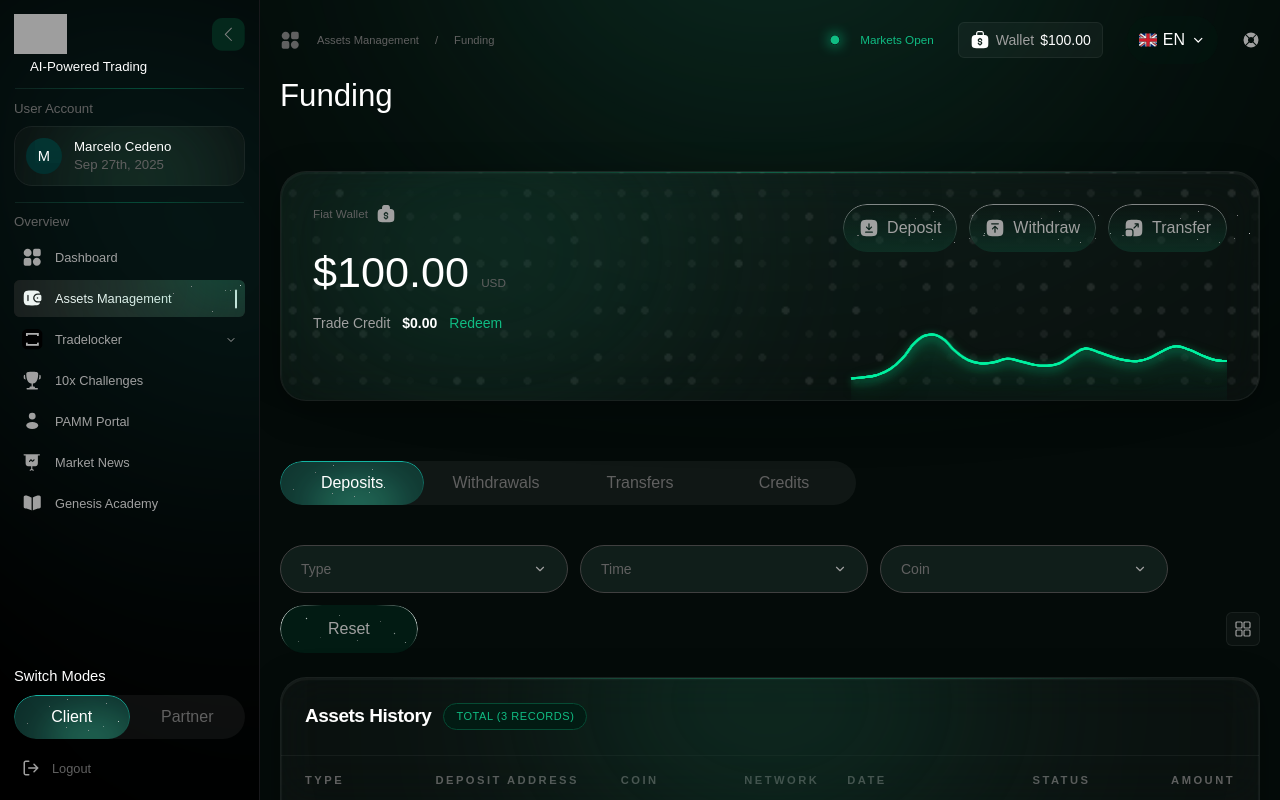
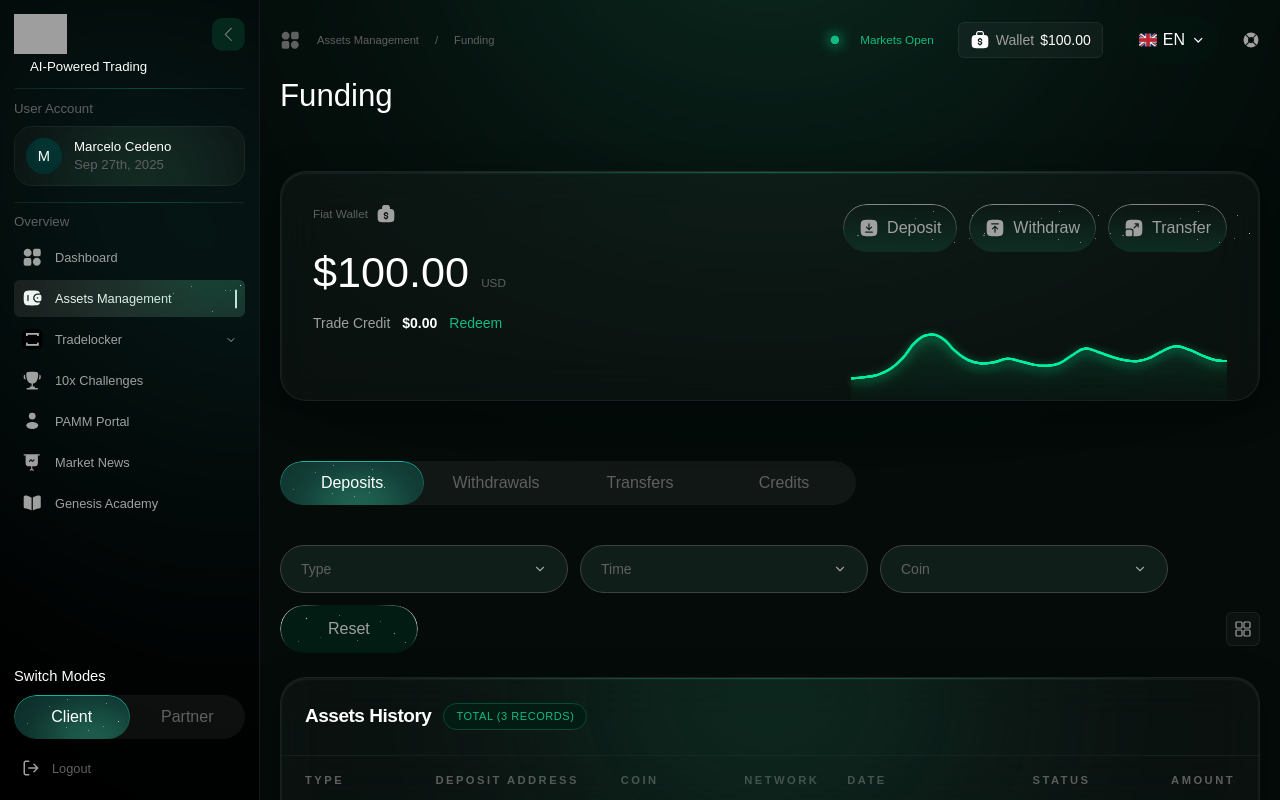
Before and after one commit to Mdx2025/GenesisFxDashboardMDX, a React (Vite) app: page /assets-management in a window 1280 px wide. Built offline with nearby package versions, Linux system fonts and the light colour scheme; grey boxes are pictures that could not be loaded; a web font is replaced by a local one.

Commit message:
fix: remove ellipse gradient and pixels image from Fiat Wallet panel

```diff
--- a/src/pages/AssetsManagementPage.tsx
+++ b/src/pages/AssetsManagementPage.tsx
@@ -104,8 +104,6 @@ export default function AssetsManagementPage() {
 
           <section aria-label="Fiat Wallet" className="py-15">
             <GlassCard variant="heavy" divider="green" rounded="26px">
-              <img src="/images/pixels.png" alt="" aria-hidden="true" className="absolute top-0 left-0 w-full h-full object-cover pointer-events-none opacity-20 z-[1]" />
-              <div className="absolute top-0 left-0 w-[400px] h-[160px] rounded-full pointer-events-none z-[2]" style={{ background: GLOW_GREEN, filter: 'url(#blur-120)', willChange: 'transform' }} aria-hidden="true" />
               <div className="relative z-10 p-6 xl:p-8">
                 <div className="flex flex-col xl:flex-row xl:items-start xl:justify-between gap-6">
                   <div>
```
